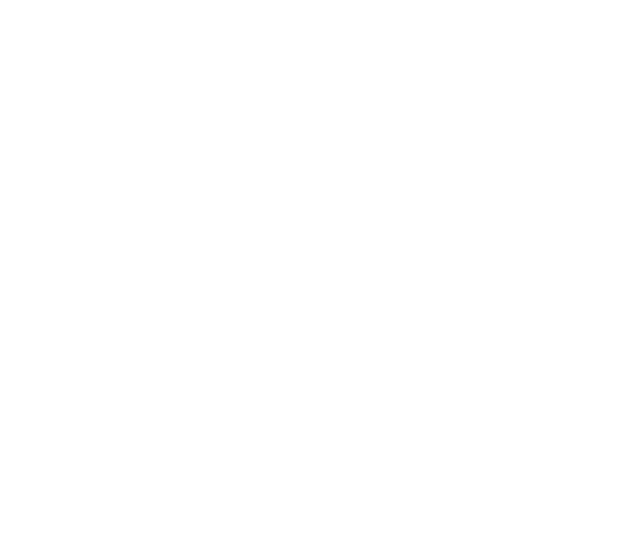
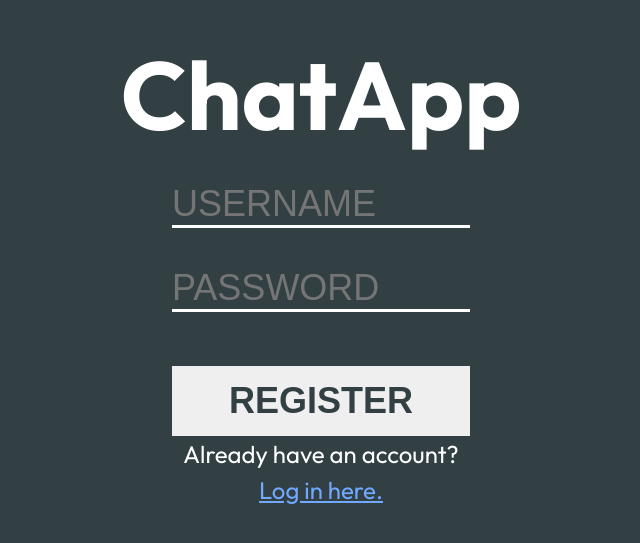
Before and after one commit to MorganDilling/chatapp, a Svelte app: page /register in a window 1280 px wide. Shown: the part 135-678 px from the top of the page, without its empty margins (319-959 px from the left). Built offline with nearby package versions, Linux system fonts and the light colour scheme.

Commit message:
style: :lipstick: added site to register.svelte
These are the basics and visuals of the register site without the functionality.

no issues

```diff
--- a/src/components/register.svelte
+++ b/src/components/register.svelte
@@ -0,0 +1,100 @@
+<script lang=ts>
+	import {Link} from 'svelte-routing';
+</script>
+<main class=center>
+	<h1>ChatApp</h1>
+	<input type="text" id="username" name="username" placeholder="USERNAME" >
+	<input type="password" id="password"  name="password" placeholder="PASSWORD">
+	<button>REGISTER</button>
+	<p>Already have an account?</p>
+	<Link to="/login">Log in here.</Link>
+</main>
+<style lang="scss">
+	@use '../lib/styles/colours.scss' as colours;
+
+
+	main {
+		background-color: colours.$primary;
+		width: 100vw;
+		height: 100vh;
+		text-align: center;
+		display: flex;
+		justify-content: center;
+		align-items: center;
+		flex-direction: column;
+
+	}
+
+	#username {
+		display: block;
+		width: 298px;
+		border-left: none;
+		border-top: none;
+		border-right: none;
+		border-width:3px;
+		border-color: white;
+		position: relative;
+		display:block;
+		margin : 0 auto;
+		font-size: 36px;
+		padding: 0px;
+		margin-top: 16px;
+		margin-bottom: 39px;
+		outline: none;
+		background-color: colours.$primary;
+		color: white;
+
+	}
+
+	#password {
+		display: block;
+		width: 298px;
+		border-left: none;
+		border-top: none;
+		border-right: none;
+		border-width:3px;
+		border-color: white;
+		position: relative;
+		display:block;
+		margin : 0 auto;
+		font-size: 36px;
+		padding: 0px;
+		margin-bottom: 39px;
+		outline: none;
+		background-color: colours.$primary;
+		color: white;
+
+
+	}
+	button{
+		width: 298px;
+		height: 70px;
+		font-size: 36px;
+		padding: 0px;
+		margin-top: 15px;
+		border:none;
+		color: colours.$primary;
+		font-weight: bold;
+	}
+
+	p{
+		width: 298px;
+		position: relative;
+		display: block;
+		margin :0 auto;
+		font-size: 24px;
+		color: white;
+
+	}
+
+	h1{
+		font-size: 96px;
+		margin: 0px;
+		color: white
+	}
+
+
+
+
+
+</style>
```
